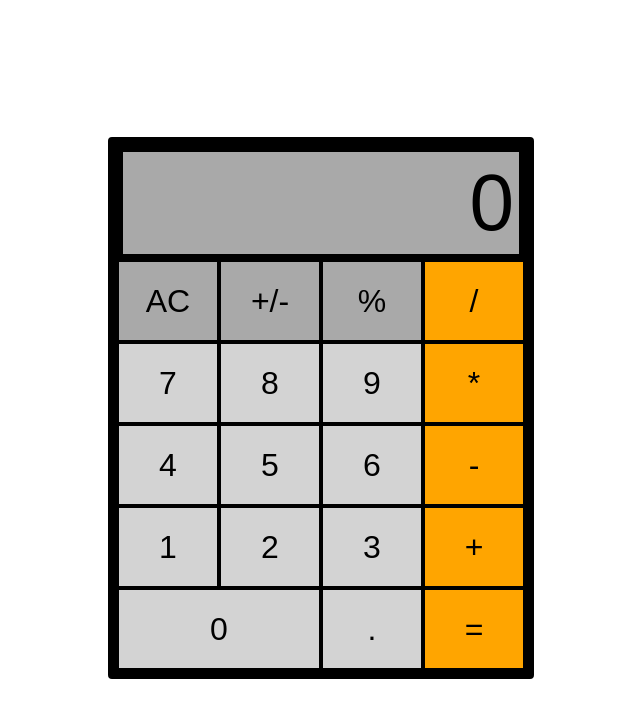
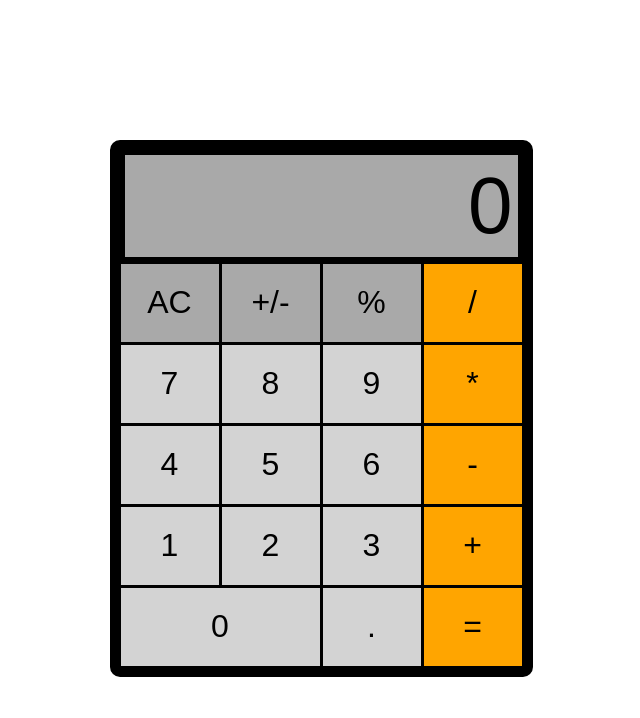
Before and after one commit to bowlofhotsoup/project-calculator, a plain HTML site: page index.html in a window 1280 px wide. Shown: the whole page, without its empty margins (319-959 px from the left). Drawn offline with Linux system fonts and the light colour scheme.

Commit message:
Update style.css with minor edits

```diff
--- a/style.css
+++ b/style.css
@@ -11,11 +11,11 @@
 #container{
     background-color: black;
     border: 10px solid black;
-    border-radius: 4px;
+    border-radius: 10px;
     display: grid;
     grid-template-columns: repeat(4, 100px);
     grid-template-rows: minmax(100px, auto) repeat(5, 80px);
-    gap: 2px;
+    gap: 1px;
 }
 
 #display{
```
